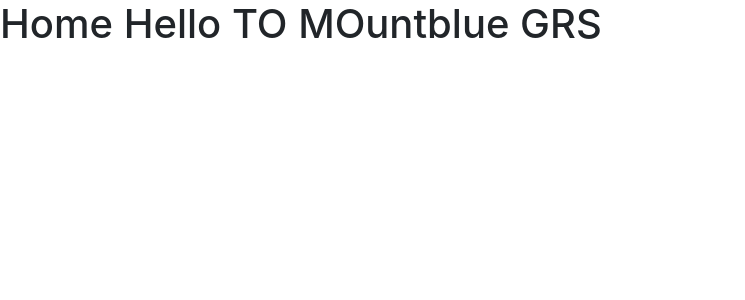
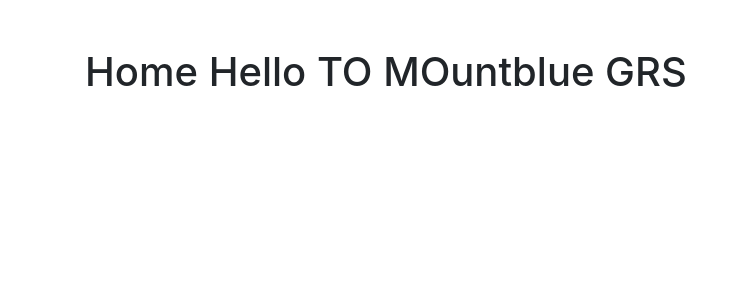
Before and after one commit to officialkrunalkumar/grievances-redressal-portal-using-django, a Django app: page / in a window 1280 px wide. Shown: the part 112-412 px from the top of the page, without its empty margins (0-745 px from the left). Run offline with Django 3.2, Linux system fonts and the light colour scheme; some libraries are stand-ins or nearby versions.

Commit message:
home page mage looking good

```diff
--- a/grs/home/templates/home/home.html
+++ b/grs/home/templates/home/home.html
@@ -1,4 +1,8 @@
 {% extends 'users/base.html' %}
 {% block content %}
+<br>
+<br>
+<div class="container">
 <h1>Home Hello TO MOuntblue GRS</h1>
+</div>
 {% endblock %}
```
